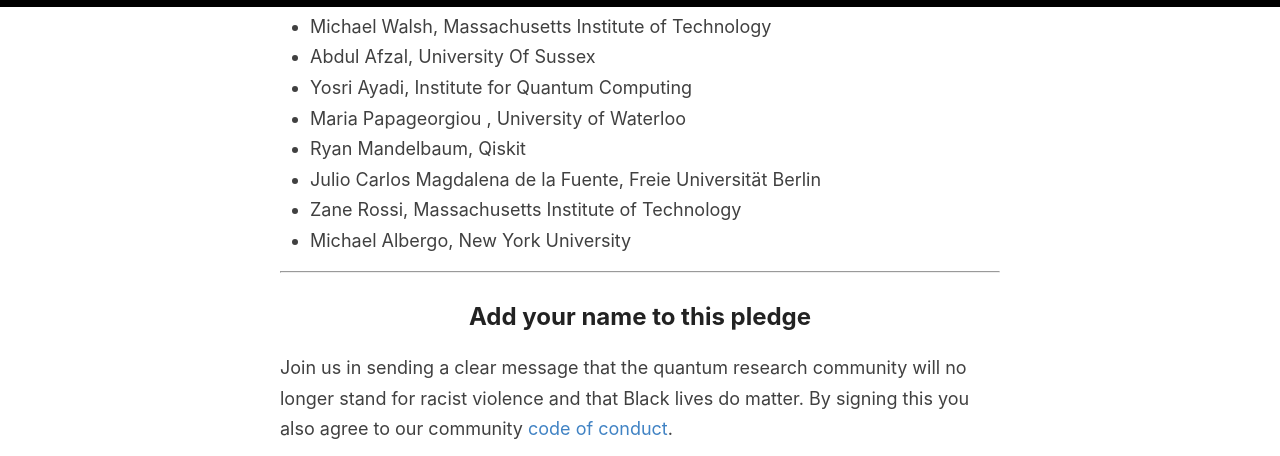
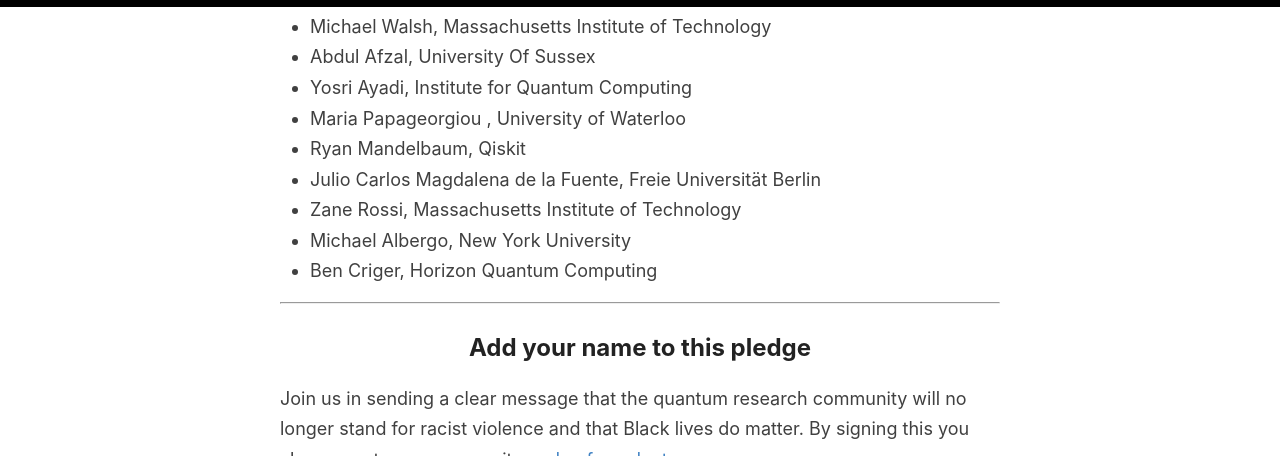
Before and after one commit to quantumforblacklives/quantumforblacklives.github.io, a Jekyll site: the page built from index.html, in a window 1280 px wide and 900 px high, scrolled down 5694 px, cut to the strip 0-456 px from the top of the window. Built offline with Jekyll 4.4.1, drawn with Linux system fonts in a browser that asks for light colours; the list of posts is cut into pages by our own code.

Commit message:
Add signature from Ben Criger.

```diff
--- a/_includes/signatories.md
+++ b/_includes/signatories.md
@@ -88,3 +88,4 @@
 - Julio Carlos Magdalena de la Fuente, Freie Universität Berlin
 - Zane Rossi, Massachusetts Institute of Technology
 - Michael Albergo, New York University
+- Ben Criger, Horizon Quantum Computing
```
